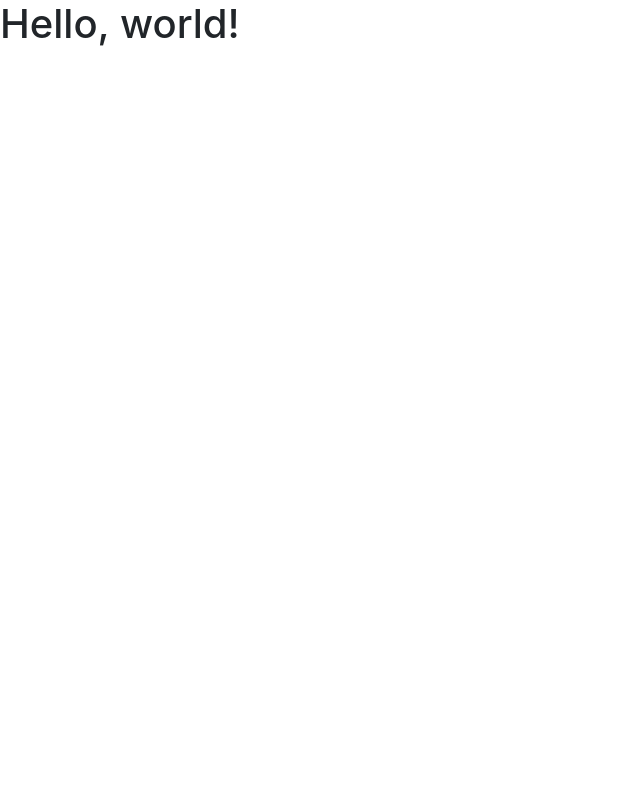
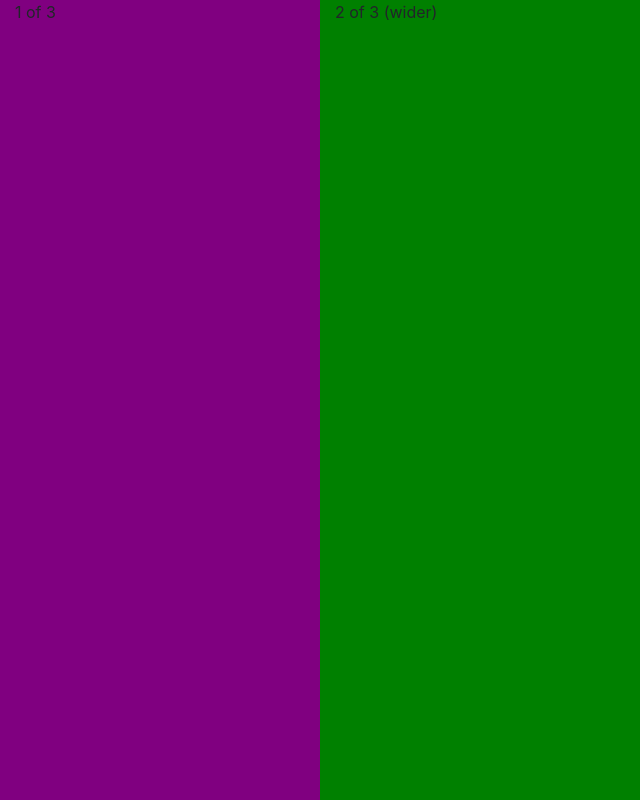
Before and after one commit to delabere/CS50W_Project2, a Flask app: page / in a window 1280 px wide. Shown: the whole page, without its empty margins (0-640 px from the left). Run offline with Flask 2, Linux system fonts and the light colour scheme; some libraries are stand-ins or nearby versions.

Commit message:
separated screen into two large columns

```diff
--- a/application.py
+++ b/application.py
@@ -10,7 +10,7 @@ socketio = SocketIO(app)
 
 @app.route("/")
 def index():
-    return render_template('base.html')
+    return render_template('chat.html')
 
 # if not run like this then SocketIO error is raised
 if __name__ == "__main__":
--- /dev/null
+++ b/static/style/style.css
@@ -0,0 +1,12 @@
+#chat-window {
+  background-color: green;
+  height: 100vh;
+}
+
+#side-menu {
+  background-color: purple;
+  min-width: 200px;
+  height: 100vh;
+}
+
+/*# sourceMappingURL=style.css.map */
--- /dev/null
+++ b/static/style/style.scss
@@ -0,0 +1,9 @@
+#chat-window{
+  background-color: green;
+  height: 100vh
+
+}#side-menu{
+  background-color: purple;
+  min-width: 200px;
+  height: 100vh;
+}
--- a/templates/base.html
+++ b/templates/base.html
@@ -7,11 +7,14 @@
 
     <!-- Bootstrap CSS -->
     <link rel="stylesheet" href="https://stackpath.bootstrapcdn.com/bootstrap/4.3.1/css/bootstrap.min.css" integrity="sha384-ggOyR0iXCbMQv3Xipma34MD+dH/1fQ784/j6cY/iJTQUOhcWr7x9JvoRxT2MZw1T" crossorigin="anonymous">
+    <link rel="stylesheet" type="text/css" href="../static/style/style.css">
 
     <title>Hello, world!</title>
   </head>
   <body>
-    <h1>Hello, world!</h1>
+
+    {% block page_content %}
+    {% endblock %}
 
     <!-- Optional JavaScript -->
     <!-- jQuery first, then Popper.js, then Bootstrap JS -->
--- a/templates/chat.html
+++ b/templates/chat.html
@@ -0,0 +1,16 @@
+{% extends 'base.html' %}
+
+
+{% block page_content %}
+
+<div class="container-fluid">
+  <div class="row">
+    <div class="col-3" id='side-menu'>
+      1 of 3
+    </div>
+    <div class="col" id='chat-window'>
+      2 of 3 (wider)
+    </div>
+  </div>
+</div>
+{% endblock %}
```
Also changed, not shown: templates/home.html (added, +7 -0 lines), 1 other file.
